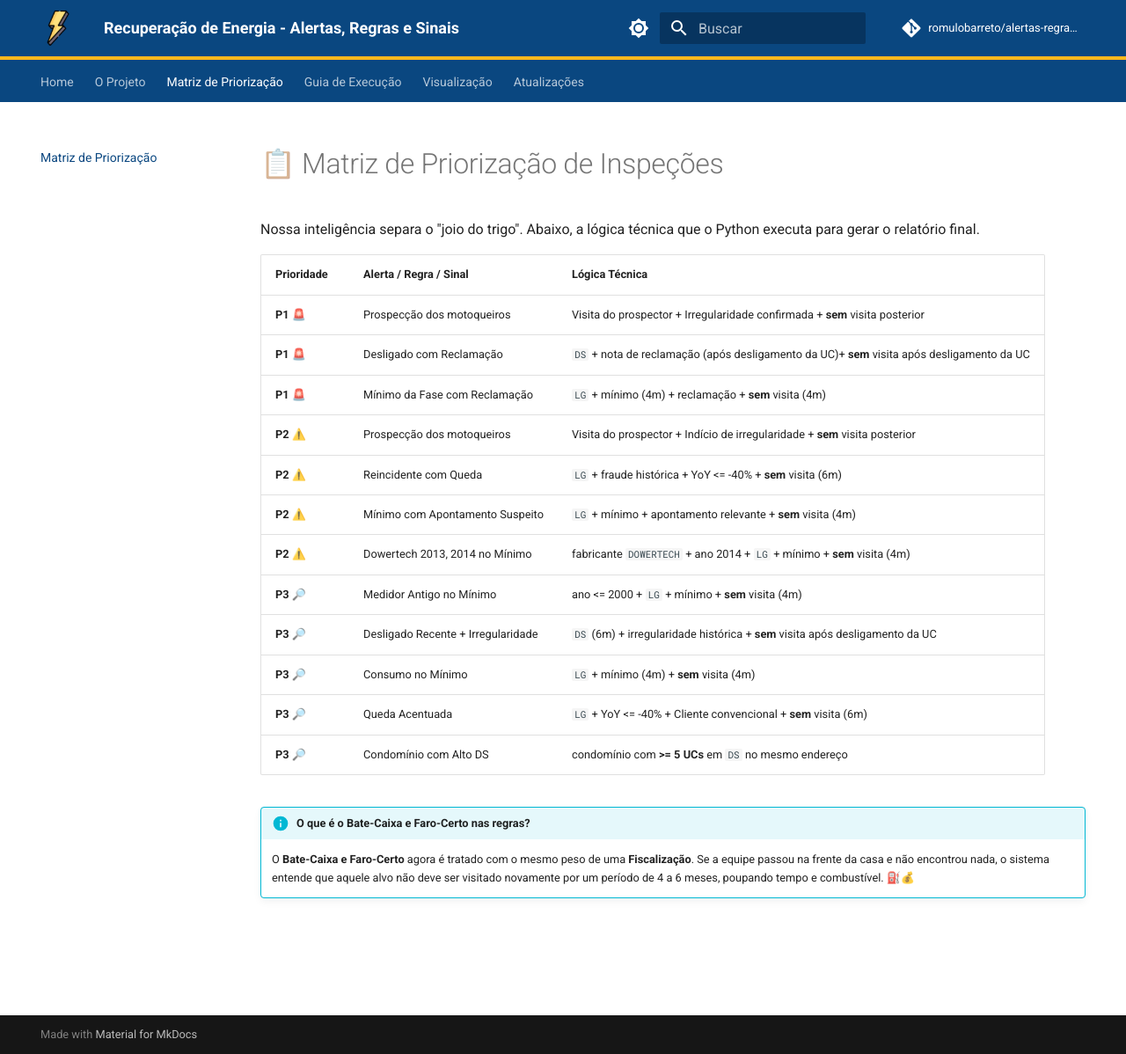
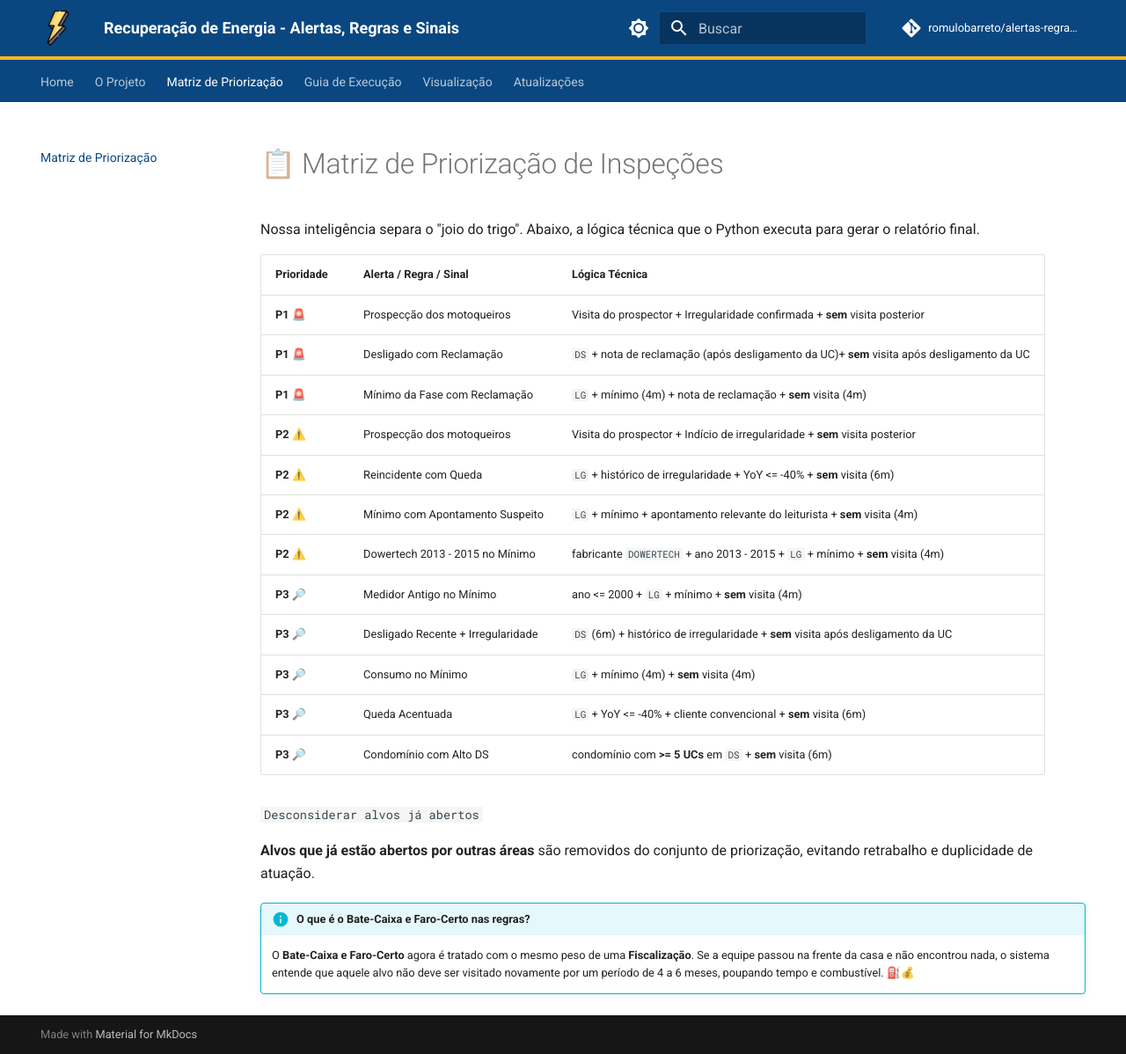
Before and after one commit to romulobarreto/alertas-regras-sinais, an MkDocs documentation site: the page built from docs/regras.md, in a window 1280 px wide and 1198 px high. Shown: the whole window at 88% size. Built offline with MkDocs 1.6.1 and Material for MkDocs 9.7.7, drawn with Linux system fonts in a browser that asks for light colours; comment, search, counter and statistics services are not loaded.

Commit message:
refactor: ajusta a regra P3 de condominios para receber como parâmetro as visitas realizadas, como critério de exclusão. Adiciona a regra de P2 de Dowertech 2015 no mínimo da fase.

```diff
--- a/docs/regras.md
+++ b/docs/regras.md
@@ -6,16 +6,20 @@ Nossa inteligência separa o "joio do trigo". Abaixo, a lógica técnica que o P
 | :--- | :--- | :--- |
 | **P1** 🚨 | Prospecção dos motoqueiros | Visita do prospector + Irregularidade confirmada + **sem** visita posterior |
 | **P1** 🚨 | Desligado com Reclamação | `DS` + nota de reclamação (após desligamento da UC)+ **sem** visita após desligamento da UC |
-| **P1** 🚨 | Mínimo da Fase com Reclamação | `LG` + mínimo (4m) + reclamação + **sem** visita (4m) |
+| **P1** 🚨 | Mínimo da Fase com Reclamação | `LG` + mínimo (4m) + nota de reclamação + **sem** visita (4m) |
 | **P2** ⚠️ | Prospecção dos motoqueiros | Visita do prospector + Indício de irregularidade + **sem** visita posterior |
-| **P2** ⚠️ | Reincidente com Queda | `LG` + fraude histórica + YoY <= -40% + **sem** visita (6m) |
-| **P2** ⚠️ | Mínimo com Apontamento Suspeito | `LG` + mínimo + apontamento relevante + **sem** visita (4m) |
-| **P2** ⚠️ | Dowertech 2013, 2014 no Mínimo | fabricante `DOWERTECH` + ano 2014 + `LG` + mínimo + **sem** visita (4m) |
+| **P2** ⚠️ | Reincidente com Queda | `LG` + histórico de irregularidade + YoY <= -40% + **sem** visita (6m) |
+| **P2** ⚠️ | Mínimo com Apontamento Suspeito | `LG` + mínimo + apontamento relevante do leiturista + **sem** visita (4m) |
+| **P2** ⚠️ | Dowertech 2013 - 2015 no Mínimo | fabricante `DOWERTECH` + ano 2013 - 2015 + `LG` + mínimo + **sem** visita (4m) |
 | **P3** 🔎 | Medidor Antigo no Mínimo | ano <= 2000 + `LG` + mínimo + **sem** visita (4m) |
-| **P3** 🔎 | Desligado Recente + Irregularidade | `DS` (6m) + irregularidade histórica + **sem** visita após desligamento da UC |
+| **P3** 🔎 | Desligado Recente + Irregularidade | `DS` (6m) + histórico de irregularidade + **sem** visita após desligamento da UC |
 | **P3** 🔎 | Consumo no Mínimo | `LG` + mínimo (4m) + **sem** visita (4m) |
-| **P3** 🔎 | Queda Acentuada | `LG` + YoY <= -40% + Cliente convencional + **sem** visita (6m) |
-| **P3** 🔎 | Condomínio com Alto DS | condomínio com **>= 5 UCs** em `DS` no mesmo endereço |
+| **P3** 🔎 | Queda Acentuada | `LG` + YoY <= -40% + cliente convencional + **sem** visita (6m) |
+| **P3** 🔎 | Condomínio com Alto DS | condomínio com **>= 5 UCs** em `DS` + **sem** visita (6m) |
+
+`Desconsiderar alvos já abertos`
+
+**Alvos que já estão abertos por outras áreas** são removidos do conjunto de priorização, evitando retrabalho e duplicidade de atuação.
 
 !!! info "O que é o Bate-Caixa e Faro-Certo nas regras?"
     O **Bate-Caixa e Faro-Certo** agora é tratado com o mesmo peso de uma **Fiscalização**. Se a equipe passou na frente da casa e não encontrou nada, o sistema entende que aquele alvo não deve ser visitado novamente por um período de 4 a 6 meses, poupando tempo e combustível. ⛽💰
```
Also changed, not shown: README.md (+9 -9 lines), docs/atualizacao.md (+7 -1 lines), 1 other file.
